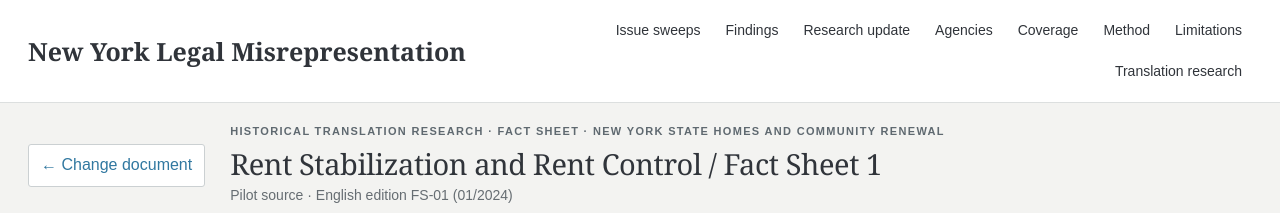
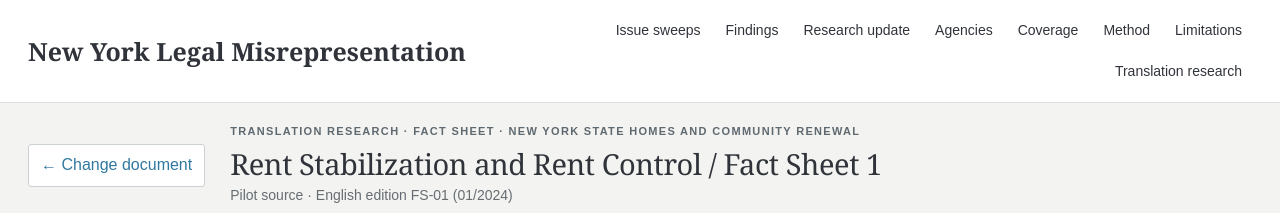
Before and after one commit to ae-oss/new-york-translation-inconsistencies, a Next.js app: page /government-guidance/hcr-01/ in a window 1280 px wide. Shown: the top 213 px of the page. Built offline with nearby package versions, Linux system fonts and the light colour scheme.

Commit message:
Update guidance detail research label

```diff
--- a/src/app/government-guidance/[slug]/page.tsx
+++ b/src/app/government-guidance/[slug]/page.tsx
@@ -15,7 +15,7 @@ export default async function DocumentPage({ params }: { params: Promise<{ slug:
   return <main className="main reader-page">
     <div className="reader-heading">
       <Link href="/government-guidance/">← Change document</Link>
-      <div><div className="eyebrow">Historical translation research · {doc.category.replaceAll("_", " ")} · {doc.issuer}</div><h1>{doc.title}</h1><p>{doc.research_stage === "pilot" ? "Pilot source" : "Second-round English source inventory"}{doc.english.revision_marker ? ` · English edition ${doc.english.revision_marker}` : ""}</p></div>
+      <div><div className="eyebrow">Translation research · {doc.category.replaceAll("_", " ")} · {doc.issuer}</div><h1>{doc.title}</h1><p>{doc.research_stage === "pilot" ? "Pilot source" : "Second-round English source inventory"}{doc.english.revision_marker ? ` · English edition ${doc.english.revision_marker}` : ""}</p></div>
     </div>
     <div className="reader-grid">
       <section className="reader-panel"><div className="reader-tab">English source</div><div className="reader-body">
```
